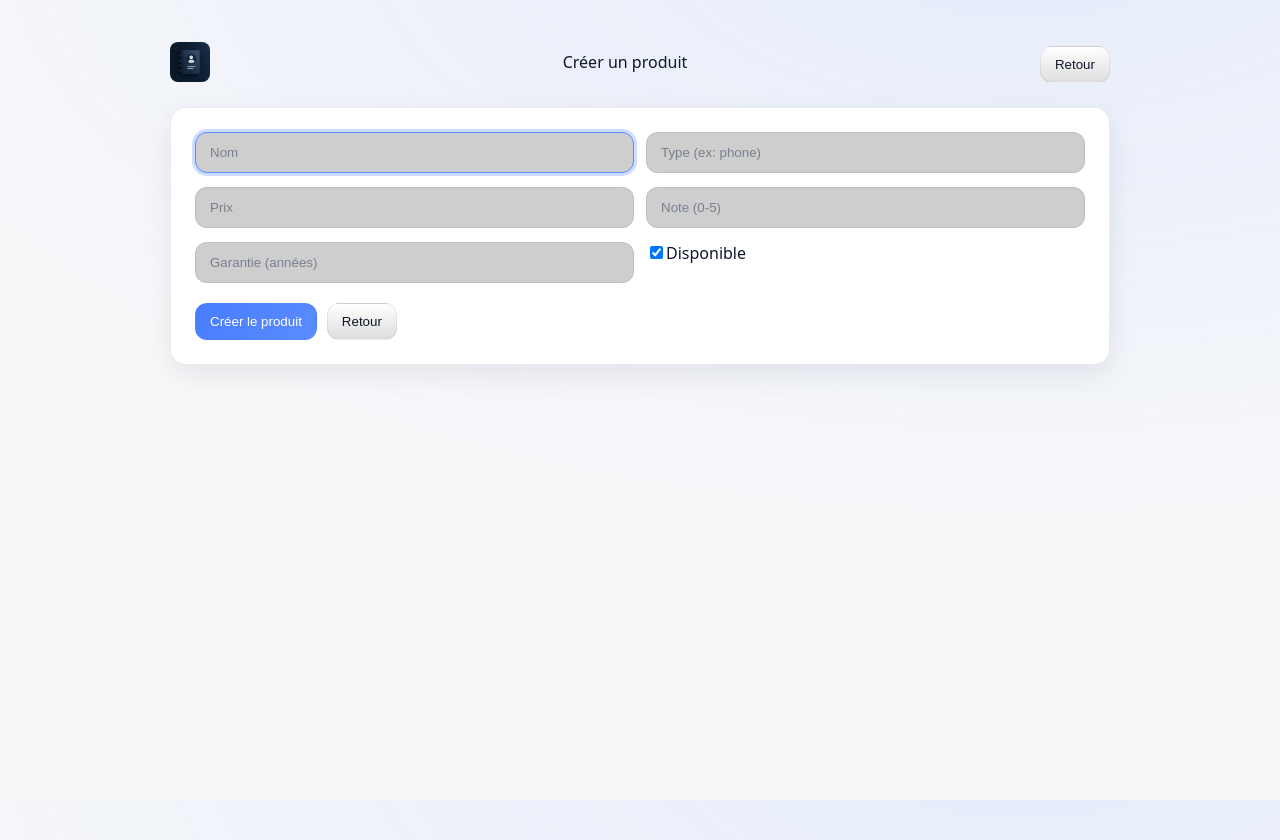
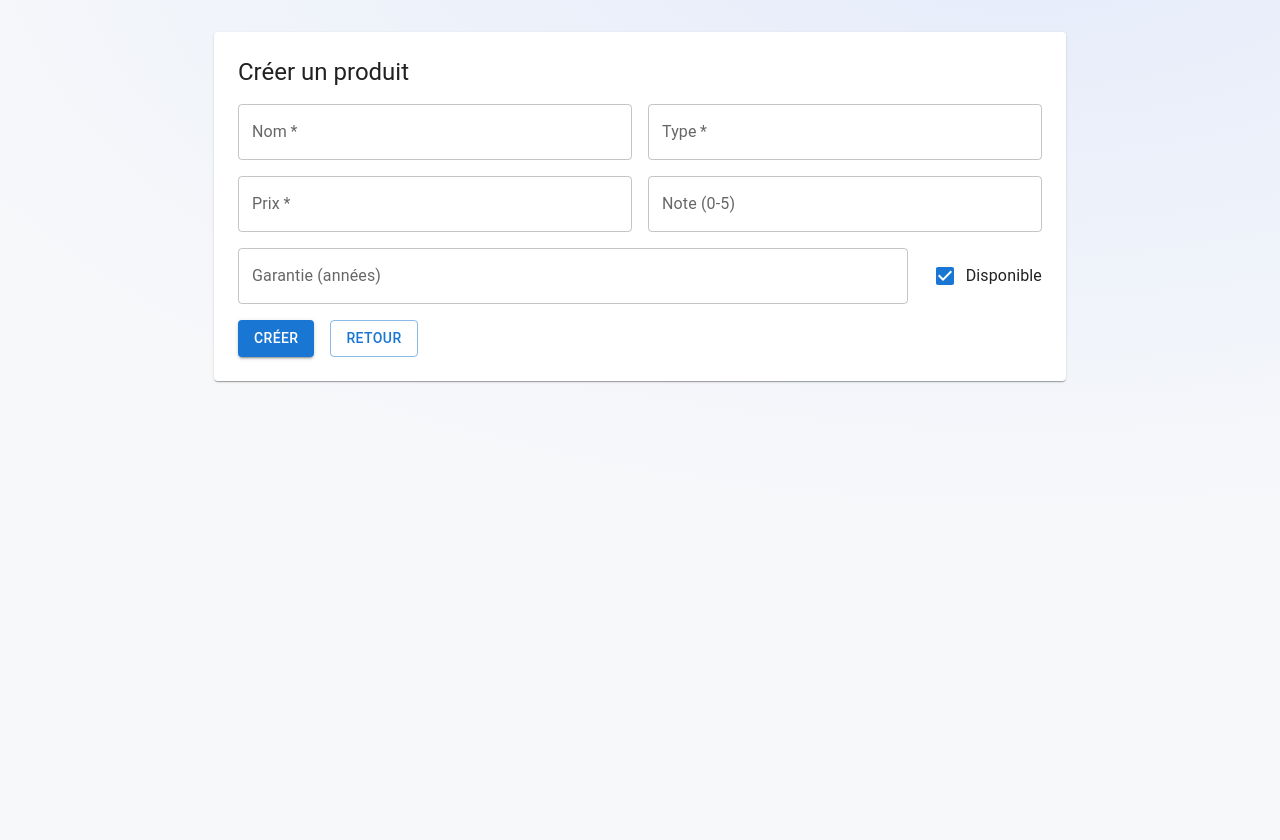
Before and after one commit to johnwaia/TestTechniqueBonArtisant, a React (Create React App) app in the folder Client/client/: page /addProduct in a window 1280 px wide. After the commit the page ends 800 px from the top, so only its background shows below. Built offline with nearby package versions, Linux system fonts and the light colour scheme.

Commit message:
feat: Ajout de Material UI + Mise à jour du readme

```diff
--- a/Client/client/package.json
+++ b/Client/client/package.json
@@ -5,6 +5,7 @@
   "dependencies": {
     "@emotion/react": "^11.14.0",
     "@emotion/styled": "^11.14.1",
+    "@mui/icons-material": "^7.3.2",
     "@mui/material": "^7.3.2",
     "@testing-library/dom": "^10.4.1",
     "@testing-library/jest-dom": "^6.8.0",
--- a/Client/client/src/addProduct.js
+++ b/Client/client/src/addProduct.js
@@ -1,9 +1,8 @@
 import React from 'react';
 import { useNavigate } from 'react-router-dom';
-import confetti from 'canvas-confetti';
-import carnetImg from './assets/carnet.png';
-
-const API_BASE = ''
+import {
+  Container, Paper, Stack, TextField, Button, Checkbox, FormControlLabel, Typography, Alert
+} from '@mui/material';
 
 export default function AddProduct() {
   const [name, setName] = React.useState('');
@@ -15,20 +14,17 @@ const [available, setAvailable] = React.useState(true);
   const [msg, setMsg] = React.useState('');
   const navigate = useNavigate();
 
+  const API_BASE = ''; // grâce au proxy CRA
 
   const handleRegisterProduct = async (e) => {
     e.preventDefault();
     setMsg('Envoi...');
 
-
     try {
       const token = localStorage.getItem('token');
       const res = await fetch(`${API_BASE}/api/product`, {
         method: 'POST',
-headers: {
-'Content-Type': 'application/json',
-Authorization: `Bearer ${token}`,
-},
+        headers: { 'Content-Type': 'application/json', Authorization: `Bearer ${token}` },
         body: JSON.stringify({
           name: name.trim(),
           type: type.trim(),
@@ -38,126 +34,50 @@ warranty_years: warrantyYears === '' ? undefined : parseInt(warrantyYears, 10),
           available,
         }),
       });
-
-
-let data = null;
-try { data = await res.json(); } catch {}
-
-
-if (!res.ok) {
-setMsg(`❌ ${data?.message || `Erreur ${res.status}`}`);
-return;
-}
-
-
+      const data = await res.json();
+      if (!res.ok) return setMsg(`❌ ${data?.message || `Erreur ${res.status}`}`);
       setMsg(`✅ Produit créé : ${data.name}`);
-confetti({ particleCount: 120, spread: 70, origin: { y: 0.6 } });
     } catch {
-setMsg('❌ Erreur réseau. Vérifie que le serveur tourne.');
+      setMsg('❌ Erreur réseau');
     }
   };
 
+  return (
+    <Container maxWidth="md" sx={{ py: 4 }}>
+      <Paper sx={{ p: 3 }}>
+        <Typography variant="h5" sx={{ mb: 2 }}>Créer un produit</Typography>
+        <Stack component="form" spacing={2} onSubmit={handleRegisterProduct}>
+          <Stack direction={{ xs: 'column', sm: 'row' }} spacing={2}>
+            <TextField label="Nom" value={name} onChange={e => setName(e.target.value)} required fullWidth />
+            <TextField label="Type" value={type} onChange={e => setType(e.target.value)} required fullWidth />
+          </Stack>
 
-const isError = msg.startsWith('❌');
-const isSuccess = msg.startsWith('✅');
+          <Stack direction={{ xs: 'column', sm: 'row' }} spacing={2}>
+            <TextField label="Prix" type="number" inputProps={{ step: '0.01', min: 0 }}
+              value={price} onChange={e => setPrice(e.target.value)} required fullWidth />
+            <TextField label="Note (0-5)" type="number" inputProps={{ step: '0.1', min: 0, max: 5 }}
+              value={rating} onChange={e => setRating(e.target.value)} fullWidth />
+          </Stack>
 
-return (
-<main className="container">
-<header className="header">
-<div className="brand">
-<img src={carnetImg} alt="Catalogue produits" className="brand-logo" />
-</div>
-<span className="brand-text">Créer un produit</span>
-<div className="actions">
-<button type="button" onClick={() => navigate(-1)} className="btn">Retour</button>
-</div>
-</header>
+          <Stack direction={{ xs: 'column', sm: 'row' }} spacing={2} alignItems="center">
+            <TextField label="Garantie (années)" type="number" inputProps={{ min: 0 }}
+              value={warrantyYears} onChange={e => setWarrantyYears(e.target.value)} fullWidth />
+            <FormControlLabel
+              control={<Checkbox checked={available} onChange={e => setAvailable(e.target.checked)} />}
+              label="Disponible"
+            />
+          </Stack>
 
-
-<section className="card">
-<form onSubmit={handleRegisterProduct} className="form">
-<div className="row">
-<input
-id="name"
-placeholder="Nom"
-value={name}
-onChange={(e) => setName(e.target.value)}
-required
-minLength={2}
-className="input"
-autoFocus
-/>
-<input
-id="type"
-placeholder="Type (ex: phone)"
-value={type}
-onChange={(e) => setType(e.target.value)}
-required
-className="input"
-/>
-</div>
-
-
-<div className="row">
-<input
-id="price"
-type="number"
-step="0.01"
-min="0"
-placeholder="Prix"
-value={price}
-onChange={(e) => setPrice(e.target.value)}
-required
-className="input"
-/>
-<input
-id="rating"
-type="number"
-step="0.1"
-min="0"
-max="5"
-placeholder="Note (0-5)"
-value={rating}
-onChange={(e) => setRating(e.target.value)}
-className="input"
-/>
-</div>
-
-
-<div className="row">
-<input
-id="warranty_years"
-type="number"
-min="0"
-placeholder="Garantie (années)"
-value={warrantyYears}
-onChange={(e) => setWarrantyYears(e.target.value)}
-className="input"
-/>
-<label className="checkbox">
-<input
-type="checkbox"
-checked={available}
-onChange={(e) => setAvailable(e.target.checked)}
-/>
-Disponible
-</label>
-</div>
-
-
-<div className="actions">
-<button type="submit" className="btn btn-primary">Créer le produit</button>
-<button type="button" onClick={() => navigate(-1)} className="btn">Retour</button>
-</div>
-
+          <Stack direction="row" spacing={2}>
+            <Button type="submit" variant="contained">Créer</Button>
+            <Button variant="outlined" onClick={() => navigate(-1)}>Retour</Button>
+          </Stack>
 
           {msg && (
-<div className={`msg ${isError ? 'error' : ''} ${isSuccess ? 'success' : ''}`}>
-{msg}
-</div>
+            <Alert severity={msg.startsWith('❌') ? 'error' : 'success'}>{msg}</Alert>
           )}
-</form>
-</section>
-</main>
+        </Stack>
+      </Paper>
+    </Container>
   );
 }
--- a/Client/client/src/pageAcceuil.js
+++ b/Client/client/src/pageAcceuil.js
@@ -1,13 +1,26 @@
 import React from 'react';
 import { useLocation, useNavigate } from 'react-router-dom';
-import carnetImg from './assets/carnet.png';
 
-const API_BASE = ''
+import {
+  AppBar, Toolbar, Typography, Button, Container, Paper, Stack, Box,
+  Table, TableHead, TableRow, TableCell, TableBody, IconButton, Alert, Snackbar
+} from '@mui/material';
+import AddIcon from '@mui/icons-material/Add';
+import RefreshIcon from '@mui/icons-material/Refresh';
+import LogoutIcon from '@mui/icons-material/Logout';
+import EditIcon from '@mui/icons-material/Edit';
+import DeleteIcon from '@mui/icons-material/Delete';
+
+import LogoBonArtisant from './assets/lesbonsartisans_logo.jpg';
+
+const API_BASE = '';
 
 export default function Welcome() {
   const navigate = useNavigate();
   const location = useLocation();
   const [products, setProducts] = React.useState([]);
+  const [msg, setMsg] = React.useState('');            // messages d’erreur/succès
+  const [snackOpen, setSnackOpen] = React.useState(false);
 
   React.useEffect(() => {
     if (!localStorage.getItem('token')) {
@@ -15,9 +28,7 @@ export default function Welcome() {
     }
   }, [navigate]);
 
-
-  const username = location.state?.username ||localStorage.getItem('lastUsername') || 'utilisateur';
-
+  const username = location.state?.username || localStorage.getItem('lastUsername') || 'utilisateur';
 
   const handleLogout = () => {
     localStorage.removeItem('token');
@@ -25,11 +36,9 @@ export default function Welcome() {
     navigate('/', { replace: true });
   };
 
-
   const handleAddProduct = () => {
     navigate('/addProduct');
   };
-
 
   const handleSeeProducts = async () => {
     try {
@@ -40,11 +49,13 @@ export default function Welcome() {
       if (!response.ok) throw new Error('Erreur lors de la récupération des produits');
       const data = await response.json();
       setProducts(data);
+      setMsg('');
     } catch (error) {
       console.error(error);
+      setMsg('❌ Erreur lors du chargement des produits');
+      setSnackOpen(true);
     }
   };
-
 
   const handleDeleteProduct = async (id) => {
     try {
@@ -55,8 +66,12 @@ export default function Welcome() {
       });
       if (!response.ok) throw new Error('Erreur lors de la suppression du produit');
       setProducts((prev) => prev.filter((p) => (p._id || p.id) !== id));
+      setMsg('✅ Produit supprimé');
+      setSnackOpen(true);
     } catch (error) {
       console.error(error);
+      setMsg('❌ Suppression impossible');
+      setSnackOpen(true);
     }
   };
 
@@ -65,69 +80,120 @@ export default function Welcome() {
   };
 
   return (
-    <main className="container">
-      <header className="header">
-      <div className="brand">
-      <img
-      src={carnetImg}
+    <>
+      <AppBar position="static">
+        <Toolbar>
+          <Box sx={{ display: 'flex', alignItems: 'center', mr: 2 }}>
+            <Box
+              component="img"
+              src={LogoBonArtisant}
               alt="Catalogue produits"
-      className="brand-logo"
+              sx={{ width: 36, height: 36, mr: 1, borderRadius: '6px' }}
             />
-      </div>
-      <span className="brand-text">Mes produits</span>
-      <div className="actions">
-      <button onClick={handleAddProduct} className="btn btn-primary">Ajouter un produit</button>
-      <button onClick={handleSeeProducts} className="btn">Voir mes produits</button>
-      <button onClick={handleLogout} className="btn btn-ghost">Déconnexion</button>
-      </div>
-      </header>
+            <Typography variant="h6" noWrap>Mes produits</Typography>
+          </Box>
 
+          <Box sx={{ flexGrow: 1 }} />
 
-    <section className="card">
-    <div style={{marginBottom:8}}>Bienvenue, <strong>{username}</strong> !</div>
+          <Typography sx={{ mr: 2 }} variant="body2">Bonjour, <strong>{username}</strong></Typography>
 
+          <Stack direction="row" spacing={1}>
+            <Button
+              color="inherit"
+              startIcon={<AddIcon />}
+              onClick={handleAddProduct}
+            >
+              Ajouter
+            </Button>
+            <Button
+              color="inherit"
+              startIcon={<RefreshIcon />}
+              onClick={handleSeeProducts}
+            >
+              Afficher
+            </Button>
+            <Button
+              color="inherit"
+              startIcon={<LogoutIcon />}
+              onClick={handleLogout}
+            >
+              Déconnexion
+            </Button>
+          </Stack>
+        </Toolbar>
+      </AppBar>
+
+      <Container maxWidth="lg" sx={{ py: 3 }}>
+        <Paper sx={{ p: 2 }}>
+          <Typography variant="body1" sx={{ mb: 2 }}>
+            Bienvenue, <strong>{username}</strong> !
+          </Typography>
 
           {products.length > 0 ? (
-    <div className="table-wrap" role="region" aria-label="Liste de produits">
-    <table>
-    <thead>
-    <tr>
-    <th>Nom</th>
-    <th>Type</th>
-    <th>Prix</th>
-    <th>Note</th>
-    <th>Garantie (ans)</th>
-    <th>Dispo</th>
-    <th style={{width:180}}>Actions</th>
-    </tr>
-    </thead>
-    <tbody>
+            <Box role="region" aria-label="Liste de produits" sx={{ overflowX: 'auto' }}>
+              <Table size="small" aria-label="table produits">
+                <TableHead>
+                  <TableRow>
+                    <TableCell>Nom</TableCell>
+                    <TableCell>Type</TableCell>
+                    <TableCell>Prix</TableCell>
+                    <TableCell>Note</TableCell>
+                    <TableCell>Garantie (ans)</TableCell>
+                    <TableCell>Dispo</TableCell>
+                    <TableCell align="right" width={180}>Actions</TableCell>
+                  </TableRow>
+                </TableHead>
+                <TableBody>
                   {products.map((p) => {
                     const id = p._id || p.id;
                     return (
-    <tr key={id}>
-    <td>{p.name}</td>
-    <td>{p.type}</td>
-    <td>{p.price}</td>
-    <td>{p.rating ?? '-'}</td>
-    <td>{p.warranty_years ?? '-'}</td>
-    <td>{p.available ? '✅' : '❌'}</td>
-    <td>
-    <div className="actions">
-    <button onClick={() => handleEditProduct(id)} className="btn">Modifier</button>
-    <button onClick={() => handleDeleteProduct(id)} className="btn btn-danger">Supprimer</button>
-    </div>
-    </td>
-    </tr>
+                      <TableRow key={id} hover>
+                        <TableCell>{p.name}</TableCell>
+                        <TableCell>{p.type}</TableCell>
+                        <TableCell>{p.price}</TableCell>
+                        <TableCell>{p.rating ?? '-'}</TableCell>
+                        <TableCell>{p.warranty_years ?? '-'}</TableCell>
+                        <TableCell>{p.available ? '✅' : '❌'}</TableCell>
+                        <TableCell align="right">
+                          <Stack direction="row" spacing={1} justifyContent="flex-end">
+                            <IconButton size="small" onClick={() => handleEditProduct(id)} aria-label="modifier">
+                              <EditIcon />
+                            </IconButton>
+                            <IconButton
+                              size="small"
+                              color="error"
+                              onClick={() => handleDeleteProduct(id)}
+                              aria-label="supprimer"
+                            >
+                              <DeleteIcon />
+                            </IconButton>
+                          </Stack>
+                        </TableCell>
+                      </TableRow>
                     );
                   })}
-    </tbody>
-    </table>
-    </div>
+                </TableBody>
+              </Table>
+            </Box>
           ) : (
-    <div className="msg">Clique sur <em>“Voir mes produits”</em> pour charger ta liste.</div>
+            <Alert severity="info">
+              Clique sur <strong>“Afficher”</strong> pour afficher tes produits.
+            </Alert>
           )}
-    </section>
-    </main>
+        </Paper>
+      </Container>
+      <Snackbar
+        open={snackOpen}
+        autoHideDuration={3500}
+        onClose={() => setSnackOpen(false)}
+        anchorOrigin={{ vertical: 'bottom', horizontal: 'center' }}
+      >
+        {msg && (
+          <Alert onClose={() => setSnackOpen(false)} severity={msg.startsWith('❌') ? 'error' : 'success'} sx={{ width: '100%' }}>
+            {msg}
+          </Alert>
+        )}
+      </Snackbar>
+    </>
   );
 }
```
Also changed, not shown: 2 other files (tests, documents, lock files or other folders). Lines whose indentation alone changed are shown as unchanged.
